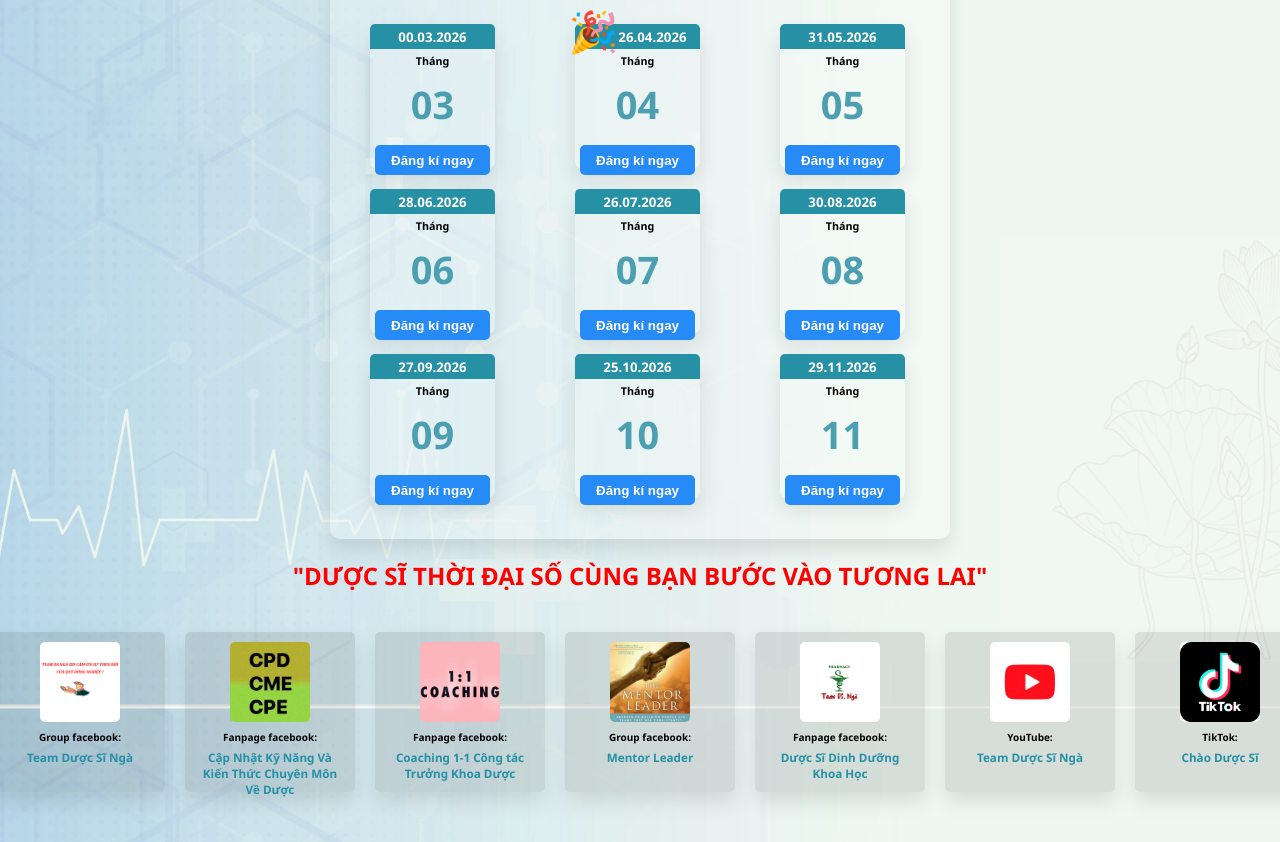
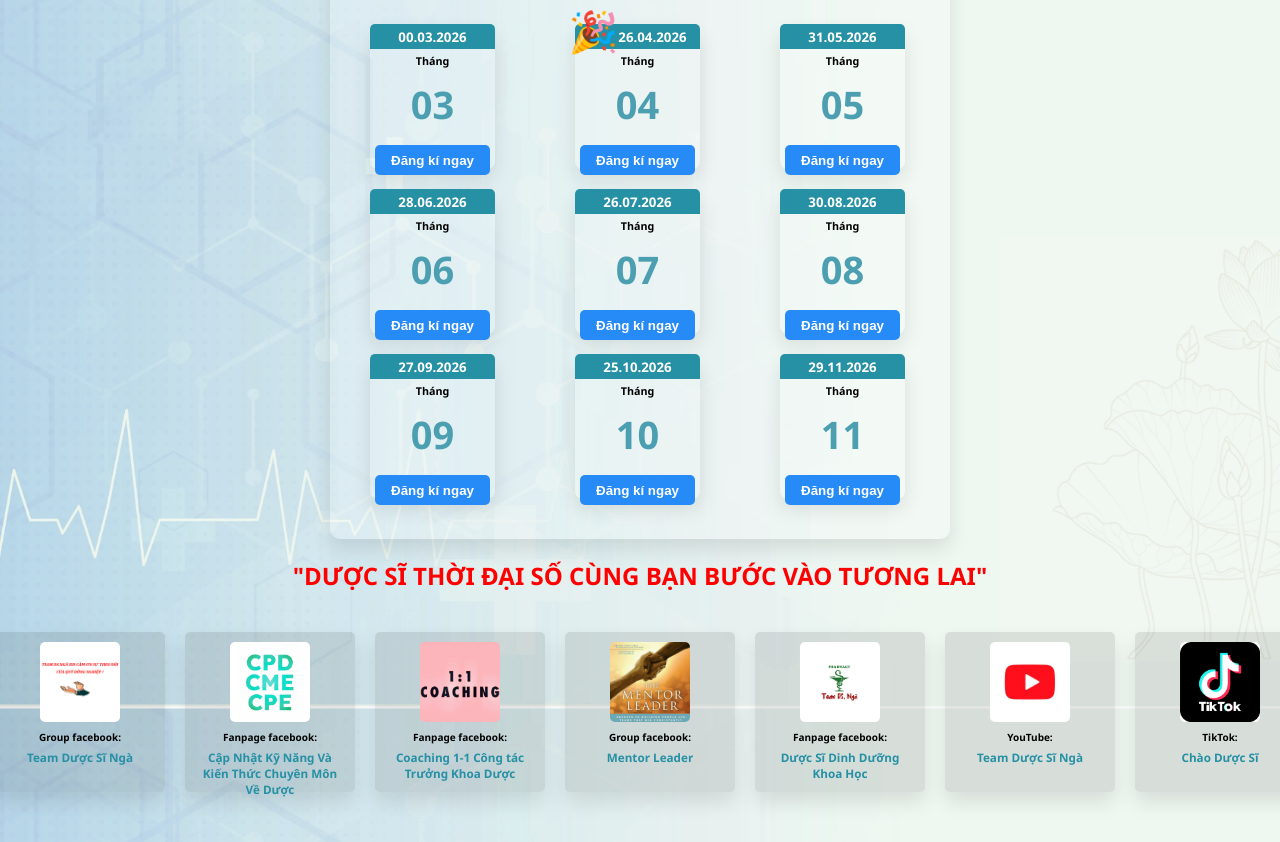
Before and after one commit to capnhatkynangvakienthucchuyenmonduoc/CME, a plain HTML site: page index.html in a window 1280 px wide. Shown: the part 893-1735 px from the top of the page. Drawn offline with Linux system fonts and the light colour scheme.

Commit message:
đổi logo facebook

```diff
--- a/index.html
+++ b/index.html
@@ -225,7 +225,7 @@
 		</a>
 		<a class="group" href="https://www.facebook.com/people/C%E1%BA%ADp-Nh%E1%BA%ADt-K%E1%BB%B9-N%C4%83ng-V%C3%A0-Ki%E1%BA%BFn-Th%E1%BB%A9c-Chuy%C3%AAn-M%C3%B4n-V%E1%BB%81-D%C6%B0%E1%BB%A3c/100057353623599/">
 			<div>
-				<img class="logo_group" src="photos/k4bEujD.jpeg">
+				<img class="logo_group" src="photos/z7762613384863_b56e85bcfcbe1689ccb4ea2cf7031bb8.jpg">
 				<h4 class="link_group1">Fanpage facebook:</h4>
 				<h3 class="link_group2">Cập Nhật Kỹ Năng Và Kiến Thức Chuyên Môn Về Dược</h3>
 			</div>
```
Also changed, not shown: photos/z7762613384863_b56e85bcfcbe1689ccb4ea2cf7031bb8.jpg (added).
